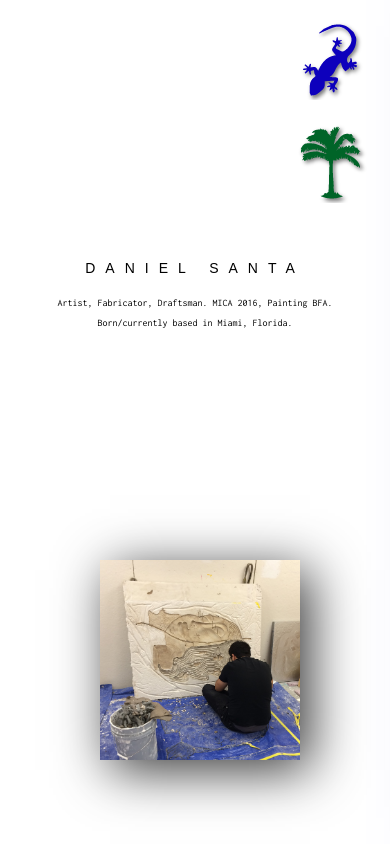
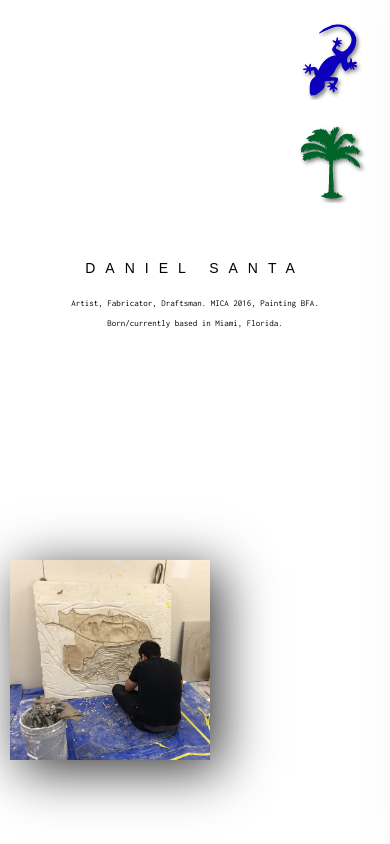
Before and after one commit to rahulshinde/ds-p2, a plain HTML site: page index.html in a window 390 px wide. Drawn offline with nearby package versions, Linux system fonts and the light colour scheme; a web font is replaced by a local one.

Commit message:
mobile mobile

```diff
--- a/css/main.css
+++ b/css/main.css
@@ -391,14 +391,14 @@ body {
 }
 
 
-@media screen and (max-width: 550px) {
+@media screen and (max-width: 399px) {
 
   .old-photo {
     display: block;
     width: 200px;
     position: fixed;
     bottom: 10vh;
-    margin: auto;
+    left: 10px;
     box-shadow: 10px 10px 50px rgba(0,0,0,0.8);
 
   }
@@ -423,7 +423,7 @@ body {
   }
 
   .header h2 {
-    font-size: 10px;
+    font-size: 9px;
     line-height: 20px;
   }
 }
```
